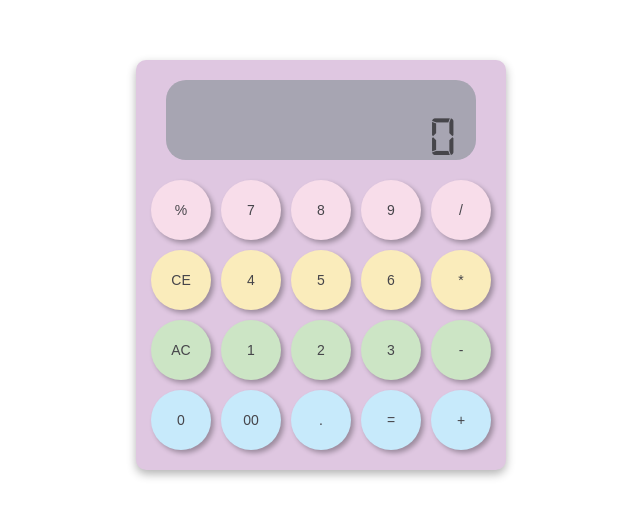
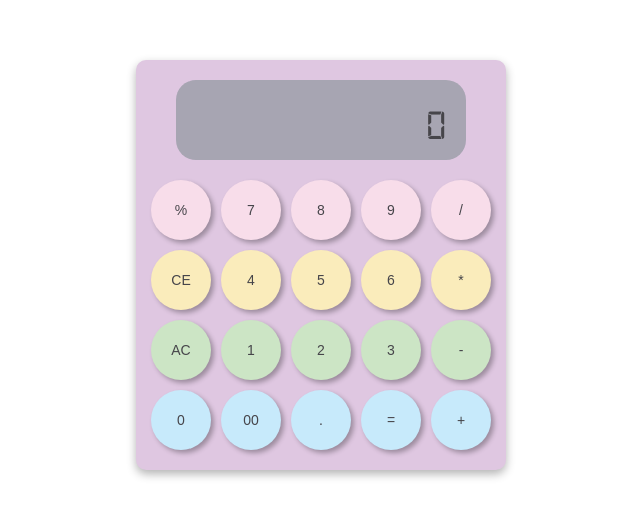
Before and after one commit to amyhub-alt/calculator, a React (Vite) app: page / in a window 1280 px wide. Shown: the part 135-652 px from the top of the page, without its empty margins (319-959 px from the left). Built offline with nearby package versions, Linux system fonts and the light colour scheme.

Commit message:
testing changes

```diff
--- a/package.json
+++ b/package.json
@@ -30,6 +30,7 @@
     "eslint-plugin-react": "^7.34.2",
     "eslint-plugin-react-hooks": "^4.6.2",
     "eslint-plugin-react-refresh": "^0.4.7",
+    "gh-pages": "^6.3.0",
     "identity-obj-proxy": "^3.0.0",
     "jest": "^29.7.0",
     "jest-environment-jsdom": "^29.7.0",
--- a/src/App.jsx
+++ b/src/App.jsx
@@ -55,16 +55,17 @@ function App () {
   };
 
 
+
   return(
     <div className="app">
       <Calculator
         displayValue={displayValue}
+        isResultDisplayed={isResultDisplayed}
         handleClick={handleClick}
         calculateResult={calculateResult}
         handleClearEntry={handleClearEntry}
         handleAllClear={handleAllClear}
         handlePercentage={handlePercentage}
-
       />
     </div>
   );
--- a/src/components/calculator.css
+++ b/src/components/calculator.css
@@ -15,21 +15,42 @@
 }
 
 .display {
-  font-size: 4rem;
-  padding: 20px;
+  font-size: 3rem;
+  padding: 10px 20px;
   background-color: #a7a5b2;
   color: #46454a;
   border-radius: 20px;
-  width: calc(100% - 20px); /* Full width minus padding */
-  box-sizing: border-box; /* Include padding in width calculation */
+  width: calc(100% - 40px); /* Ensures display takes full width */
   height: 80px;
   display: flex;
-  align-items: flex-end;
+  align-items: center; /* Center vertically */
+  font-family: 'CalculatorFont', sans-serif;
+  white-space: nowrap; /* Keep text on one line */
+  overflow: hidden; /* Prevent overflow */
+}
+
+/* Equation: Text aligns to right, grows leftward */
+.display.equation {
+  text-align: right;
   justify-content: flex-end;
-  font-family: 'CalculatorFont', sans-serif;
+  direction: ltr;
+}
+
+/* Short result: Keep right-aligned */
+.display.result {
+  text-align: right;
+  justify-content: flex-end;
+  direction: ltr;
+}
+
+/* Long result: Move to the left only if too long */
+.display.result-long {
+  text-align: left;
+  justify-content: flex-start;
+  direction: ltr;
+}
 
 
-}
 
 .buttons {
   display: flex;
--- a/src/components/calculator.jsx
+++ b/src/components/calculator.jsx
@@ -3,11 +3,19 @@ import Button from './button';
 import Display from './display';
 import "./calculator.css";
 
-const Calculator = ({ displayValue, handleClick, calculateResult, handleClearEntry, handleAllClear, handlePercentage }) => {
+const Calculator = ({
+    displayValue,
+    isResultDisplayed,
+    handleClick,
+    calculateResult,
+    handleClearEntry,
+    handleAllClear,
+    handlePercentage,
+}) => {
 
 return(
     <div className="calculator">
-        <Display value={displayValue} />
+        <Display value={displayValue} isResultDisplayed={isResultDisplayed}/>
         <div className="buttons">
         <div className="button-row row-1">
           <Button label="%" whenClicked={() => handlePercentage()} />
--- a/src/components/display.jsx
+++ b/src/components/display.jsx
@@ -1,7 +1,35 @@
-import React from 'react';
+import React, { useEffect, useRef, useState } from 'react';
 
-const Display = ({ value }) => {
-    return <div className="display" role="status" >{value}</div>;
+const Display = ({ value, isResultDisplayed }) => {
+  const displayRef = useRef(null);
+  const [isOverflowing, setIsOverflowing] = useState(false);
+
+  useEffect(() => {
+    if (displayRef.current) {
+      const displayWidth = displayRef.current.clientWidth; // Width of the display box
+      const textWidth = displayRef.current.scrollWidth; // Width of the text inside
+
+      setIsOverflowing(textWidth > displayWidth); // Check if text is overflowing
+
+      if (isResultDisplayed && textWidth > displayWidth) {
+        // If the result is too long, show the beginning (clip right side)
+        displayRef.current.scrollLeft = 0;
+      } else {
+        // Otherwise, keep scrolling behavior for equation input
+        displayRef.current.scrollLeft = displayRef.current.scrollWidth;
+      }
+    }
+  }, [value, isResultDisplayed]); // Update when value changes
+
+  return (
+    <div
+      className={`display ${isResultDisplayed && isOverflowing ? 'result-long' : 'equation'}`}
+      ref={displayRef}
+      role="status"
+    >
+      {value}
+    </div>
+  );
 };
 
 export default Display;
```
Also changed, not shown: 1 other file (tests, documents, lock files or other folders).
